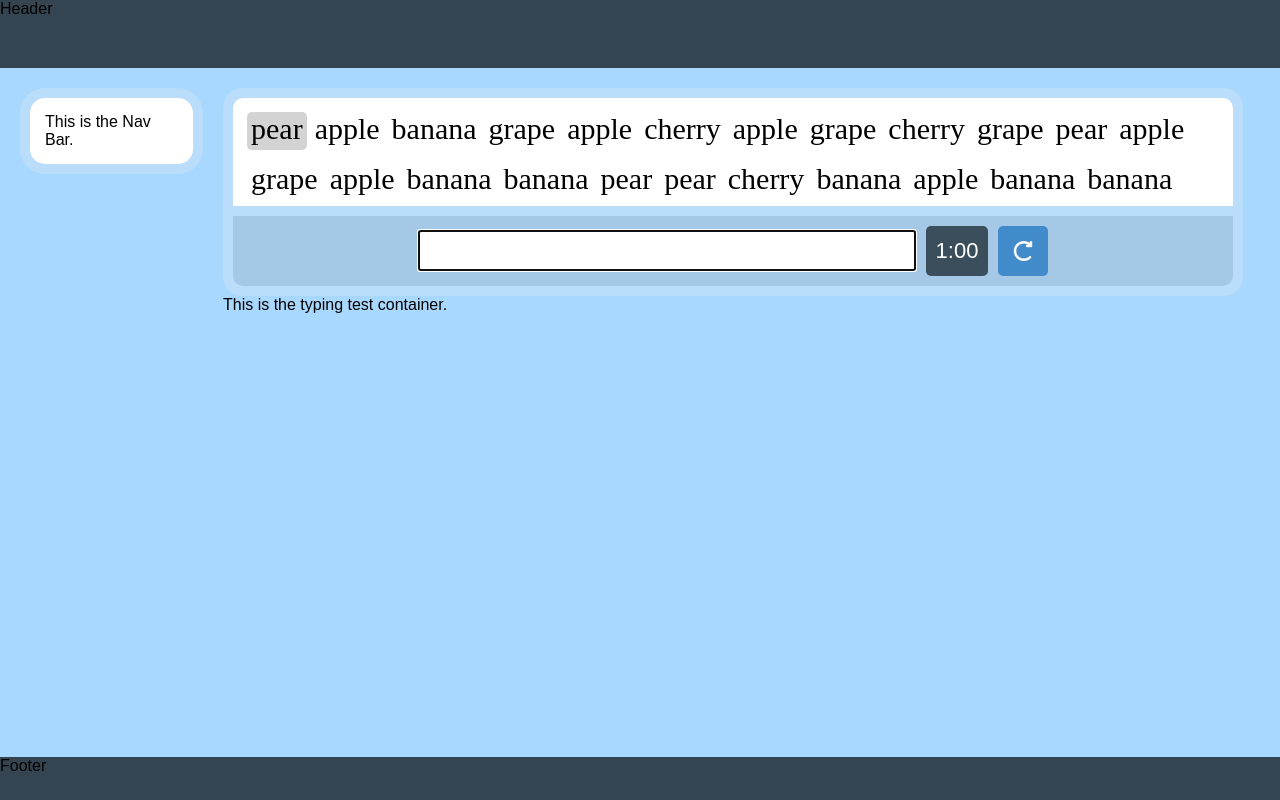
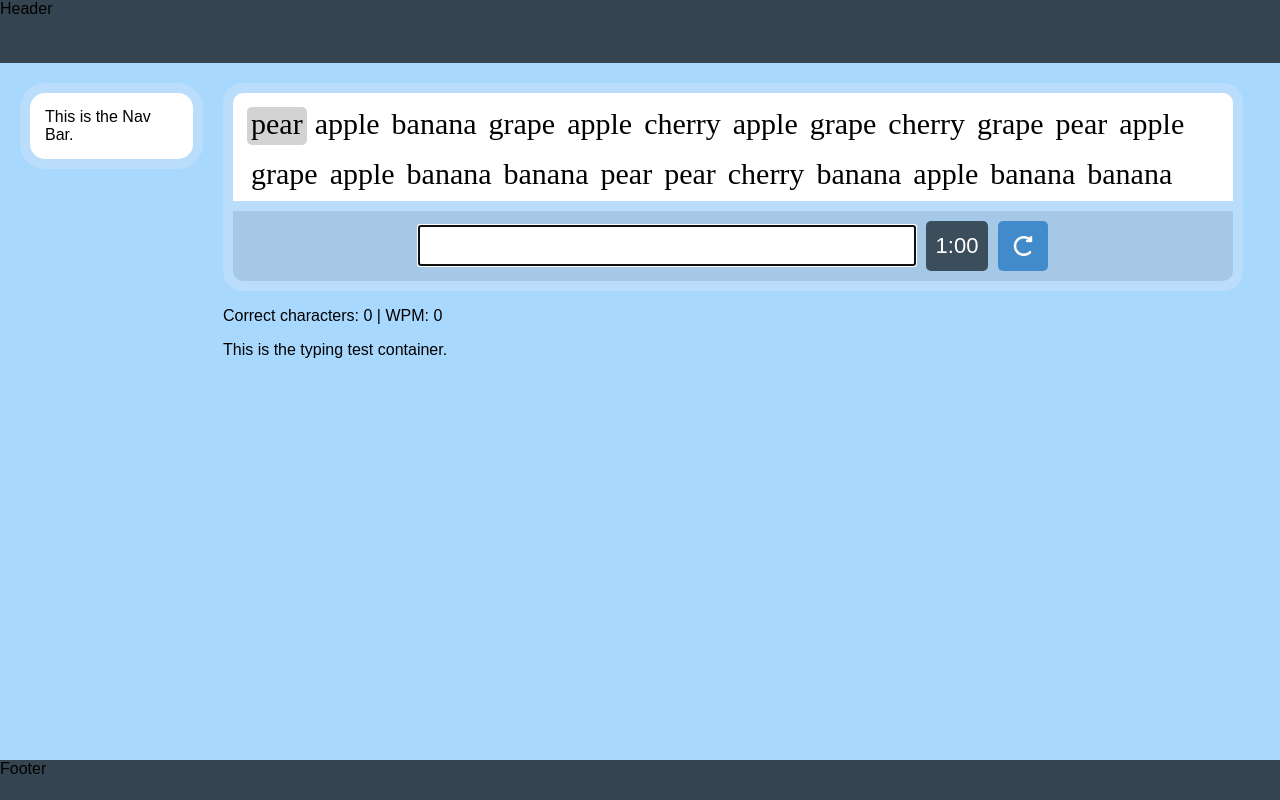
Before and after one commit to imel0n/typing-test, a Vue app: page / in a window 1280 px wide. Built offline with nearby package versions, Linux system fonts and the light colour scheme.

Commit message:
feature: wpm calculator

```diff
--- a/src/components/TypingTest.vue
+++ b/src/components/TypingTest.vue
@@ -7,6 +7,7 @@ import { wordLists } from "@/assets/wordLists.js";
 var wordList = wordLists.englishEasy;
 var generationSize = 300;
 const generatedWords = ref([]);
+const generatedWordLengths = [];
 var currentWordIdx = 0;
 const currentWord = ref(null);
 
@@ -15,7 +16,9 @@ function generateWords() {
   const lim = wordList.length;
   for (var i = 0; i < generationSize; i++) {
     const idx = Math.floor(Math.random() * lim);
-    res.push(wordList[idx]);
+    const word = wordList[idx];
+    res.push(word);
+    generatedWordLengths.push(word.length);
   }
 
   generatedWords.value = res;
@@ -73,6 +76,9 @@ async function handleSpaceDown() {
 function advanceCurrentWord() {
   currentlyCorrect.value = inputContent.value == currentWord.value;
   typingOutputResults.value.push(currentlyCorrect.value);
+
+  if (currentlyCorrect.value == true) incrementCorrectCharacters();
+
   currentlyCorrect.value = true;
 
   if (currentWordIdx < generationSize) {
@@ -104,6 +110,7 @@ function startCountdown() {
 
   timer = setInterval(() => {
     timeLeft.value--;
+    getWpm();
 
     if (timeLeft.value <= 0) {
       clearInterval(timer);
@@ -114,7 +121,9 @@ function startCountdown() {
 }
 // #endregion
 
+// #region testLogic
 function handleNewTest() {
+  resetTest();
   clearInput();
   resetCountdown();
   generateWords();
@@ -122,9 +131,28 @@ function handleNewTest() {
   typingInputRef.value.focus();
 }
 
+var correctCharacters = 0;
+var currentWpm = 0;
+
+function incrementCorrectCharacters() {
+  correctCharacters += generatedWordLengths[currentWordIdx];
+}
+
+function resetTest() {
+  correctCharacters = 0;
+  currentWpm = 0;
+}
+
+function getWpm() {
+  currentWpm = (correctCharacters * 60) / (60 - timeLeft.value) / 5;
+}
+// #endregion
+
+// #region lifecycleHooks
 onMounted(() => {
   handleNewTest();
 });
+// #endregion
 </script>
 
 <template>
@@ -163,6 +191,7 @@ onMounted(() => {
       </button>
     </div>
   </div>
+  <p>Correct characters: {{ correctCharacters }} | WPM: {{ currentWpm }}</p>
 </template>
 
 <style scoped>
```
